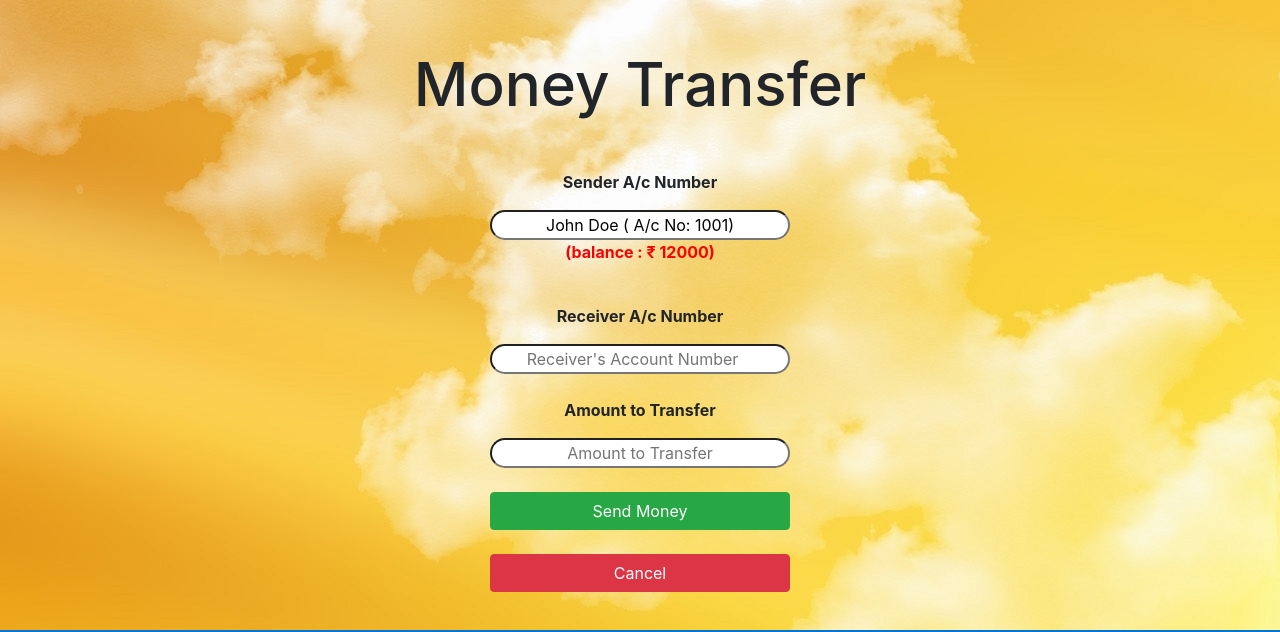
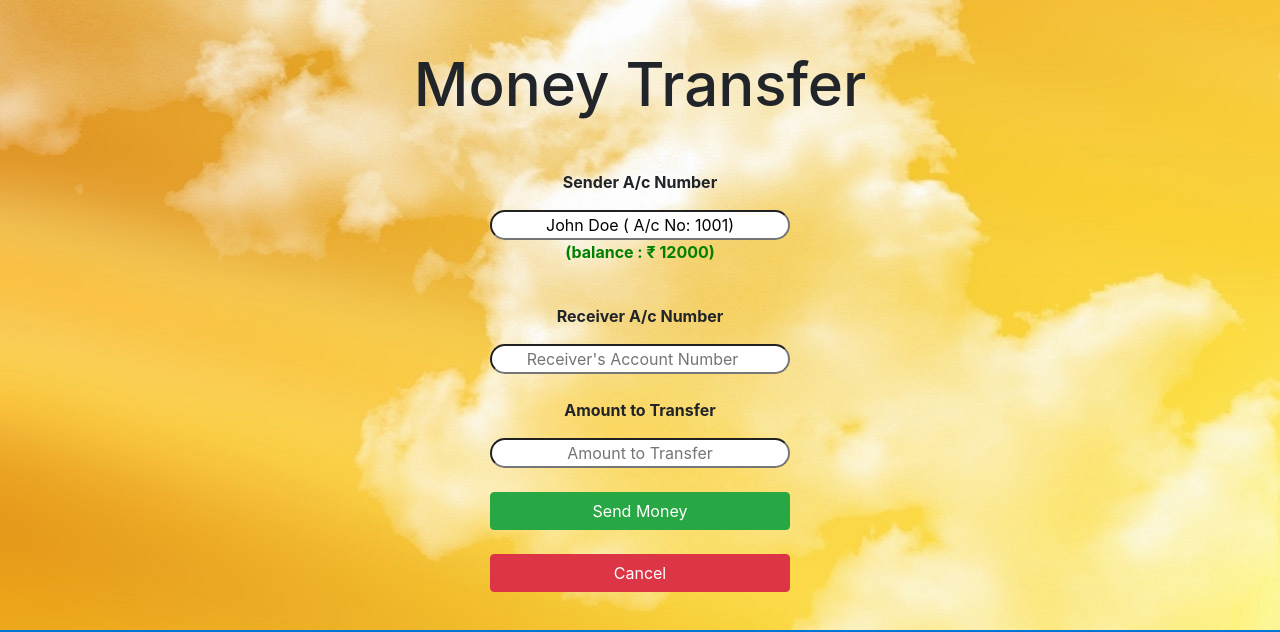
Before and after one commit to Ayush-Gupta5/Php-Spark-Banking-System-Website, a PHP site: page /moneytf.php?id=1 in a window 1280 px wide. Shown: the part 56-688 px from the top of the page. Run offline with PHP 8.4, Linux system fonts and the light colour scheme; data comes from the database, SQL or seed files in the repository.

Commit message:
Update moneytf.php

```diff
--- a/moneytf.php
+++ b/moneytf.php
@@ -36,7 +36,7 @@ $res=mysqli_query($conn,$str);
 
 		<form method="post">
 				<p>Sender A/c Number</p>
-				<input type="tel" name="sender" value="<?php echo $rs['name']." ( A/c No: ".$rs['acno'].")" ?>" readonly><p style="color:red">(balance : &#8377; <?php echo $rs['balance']?>)</p><br>
+				<input type="tel" name="sender" value="<?php echo $rs['name']." ( A/c No: ".$rs['acno'].")" ?>" readonly><p style="color:green">(balance : &#8377; <?php echo $rs['balance']?>)</p><br>
 				<input type="hidden" name="senderbal" value="<?php echo $rs['balance'] ?>">
 				<p>Receiver A/c Number</p>
 				<input type="number" name="receiver" placeholder="Receiver's Account Number" required><br><br>
```
